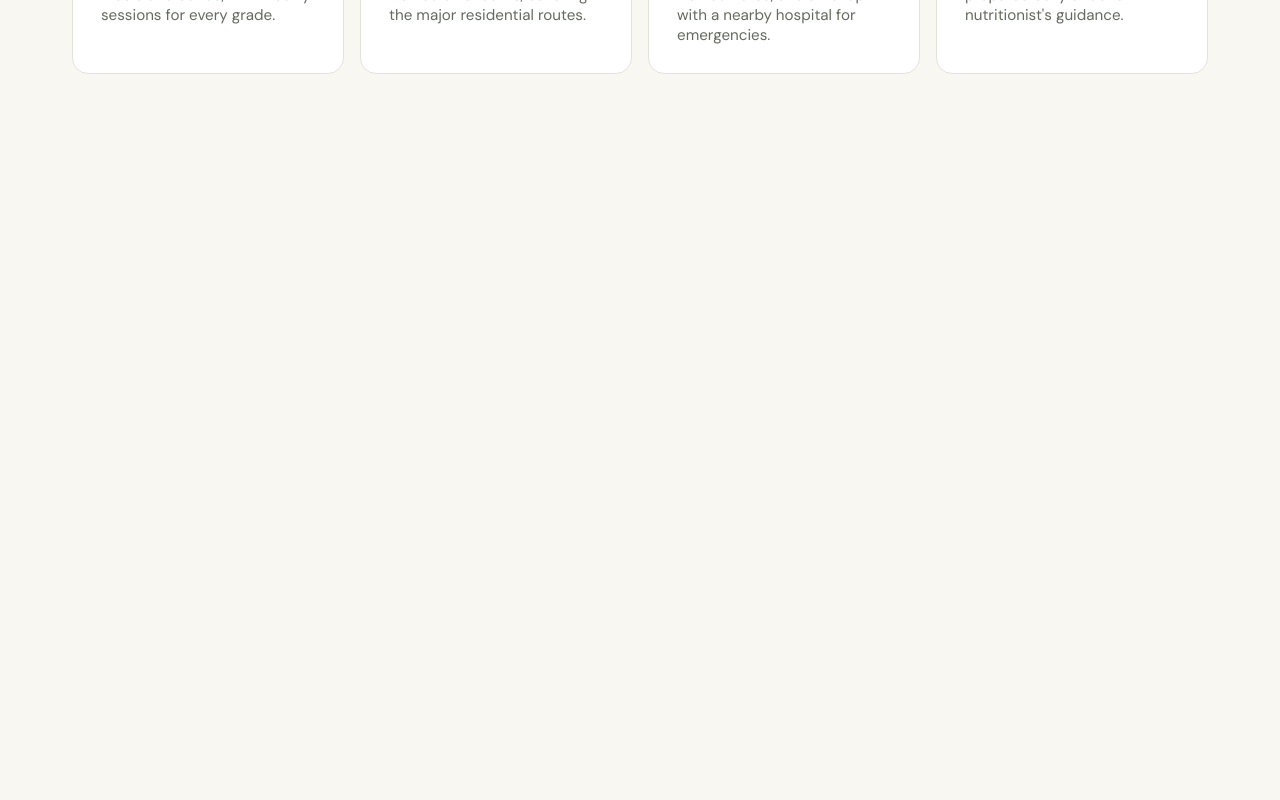
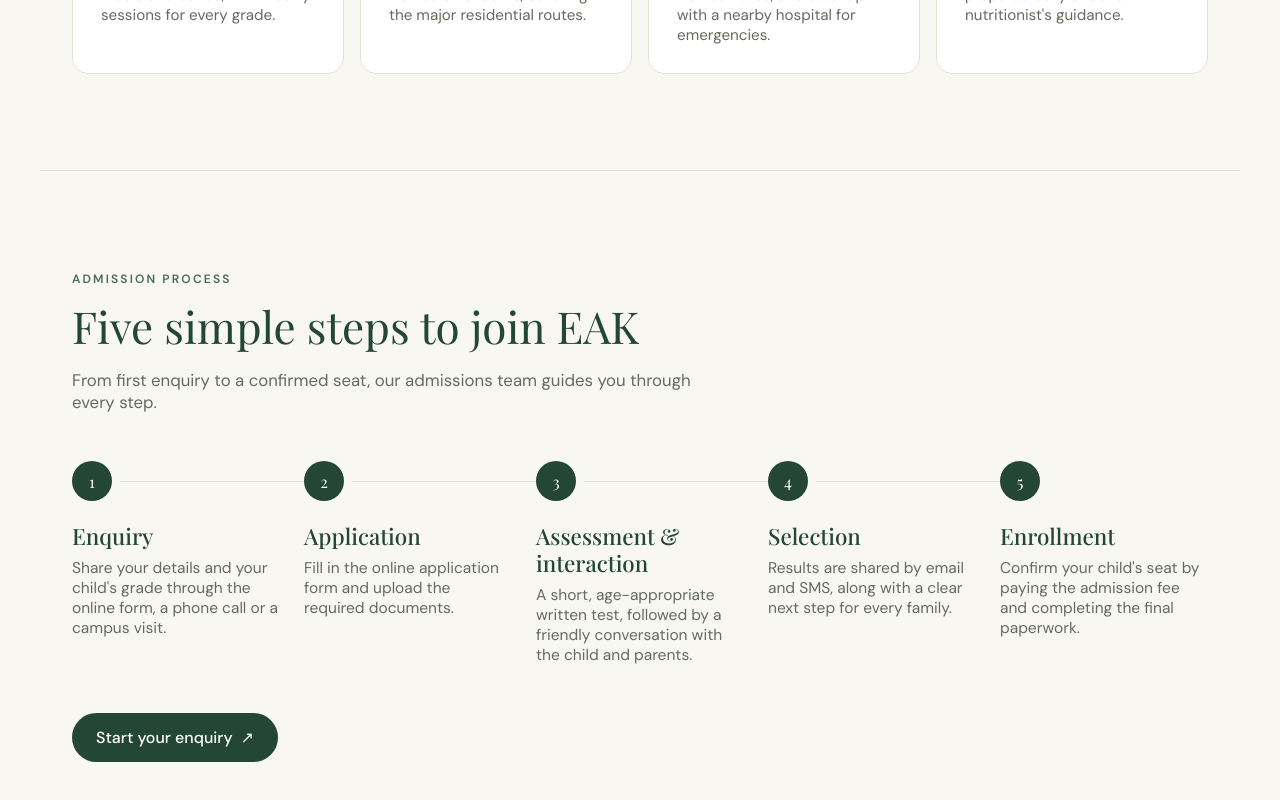
Before and after one commit to mayaswami/eakpustak-admissions, a React (Vite) app: page / in a window 1280 px wide. Shown: the part 3728-4528 px from the top of the page. Before the commit the page ends 3898 px from the top, so only its background shows below. Built offline with nearby package versions, Linux system fonts and the light colour scheme.

Commit message:
feat: add admission process section

```diff
--- a/src/App.jsx
+++ b/src/App.jsx
@@ -4,6 +4,7 @@
 import Programs from "./components/Programs";
 import Highlights from "./components/Highlights";
 import Facilities from "./components/Facilities";
+import AdmissionProcess from "./components/AdmissionProcess";
 
 function App() {
   return (
@@ -15,6 +16,7 @@
         <Programs />
         <Highlights />
         <Facilities />
+        <AdmissionProcess />
       </main>
     </>
   );
--- /dev/null
+++ b/src/components/AdmissionProcess.css
@@ -0,0 +1,95 @@
+.admission {
+  max-width: 1200px;
+  margin: 0 auto;
+  padding: 4rem 1.25rem;
+  border-top: 1px solid var(--color-border);
+}
+
+.steps {
+  margin: 0;
+  padding: 0;
+  list-style: none;
+}
+
+/* Mobile: vertical timeline */
+.step {
+  position: relative;
+  padding: 0 0 2.5rem 4rem;
+}
+
+.step:last-child {
+  padding-bottom: 0;
+}
+
+/* Line connecting one circle to the next */
+.step::before {
+  content: "";
+  position: absolute;
+  top: 2.75rem;
+  bottom: 0;
+  left: 1.25rem;
+  width: 1px;
+  background: var(--color-border);
+}
+
+.step:last-child::before {
+  display: none;
+}
+
+.step__number {
+  position: absolute;
+  top: 0;
+  left: 0;
+  display: grid;
+  place-items: center;
+  width: 2.5rem;
+  height: 2.5rem;
+  border-radius: 50%;
+  background: var(--color-forest);
+  color: #fff;
+  font-family: var(--font-heading);
+  font-size: 1rem;
+}
+
+.step h3 {
+  margin: 0.35rem 0 0.5rem;
+  font-size: 1.4rem;
+  font-weight: 500;
+}
+
+.step p {
+  margin: 0;
+  font-size: 0.97rem;
+  color: var(--color-muted);
+}
+
+.admission__cta {
+  margin-top: 3rem;
+}
+
+/* Desktop: horizontal timeline, five steps in one row */
+@media (min-width: 1024px) {
+  .admission {
+    padding: 6rem 2rem;
+  }
+
+  .steps {
+    display: grid;
+    grid-template-columns: repeat(5, 1fr);
+    gap: 1.5rem;
+  }
+
+  .step {
+    padding: 3.5rem 0 0;
+  }
+
+  /* Horizontal line from this circle to the next one */
+  .step::before {
+    top: 1.25rem;
+    bottom: auto;
+    left: 3rem;
+    right: -1.5rem;
+    width: auto;
+    height: 1px;
+  }
+}
--- /dev/null
+++ b/src/components/AdmissionProcess.jsx
@@ -0,0 +1,35 @@
+import { admissionSteps } from "../data/admissionSteps";
+import "./AdmissionProcess.css";
+
+function AdmissionProcess() {
+  return (
+    <section id="admission-process" className="admission">
+      <div className="section-header">
+        <p className="eyebrow">ADMISSION PROCESS</p>
+        <h2>Five simple steps to join EAK</h2>
+        <p className="section-intro">
+          From first enquiry to a confirmed seat, our admissions team guides you
+          through every step.
+        </p>
+      </div>
+
+      <ol className="steps">
+        {admissionSteps.map((step, index) => (
+          <li key={step.id} className="step">
+            <span className="step__number" aria-hidden="true">
+              {index + 1}
+            </span>
+            <h3>{step.title}</h3>
+            <p>{step.text}</p>
+          </li>
+        ))}
+      </ol>
+
+      <a href="#enquiry" className="button-primary admission__cta">
+        Start your enquiry <span aria-hidden="true">↗</span>
+      </a>
+    </section>
+  );
+}
+
+export default AdmissionProcess;
--- /dev/null
+++ b/src/data/admissionSteps.js
@@ -0,0 +1,27 @@
+export const admissionSteps = [
+    {
+        id: "enquiry",
+        title: "Enquiry",
+        text: "Share your details and your child's grade through the online form, a phone call or a campus visit.",
+    },
+    {
+        id: "application",
+        title: "Application",
+        text: "Fill in the online application form and upload the required documents.",
+    },
+    {
+        id: "assessment",
+        title: "Assessment & interaction",
+        text: "A short, age-appropriate written test, followed by a friendly conversation with the child and parents.",
+    },
+    {
+        id: "selection",
+        title: "Selection",
+        text: "Results are shared by email and SMS, along with a clear next step for every family.",
+    },
+    {
+        id: "enrollment",
+        title: "Enrollment",
+        text: "Confirm your child's seat by paying the admission fee and completing the final paperwork.",
+    },
+];
```
